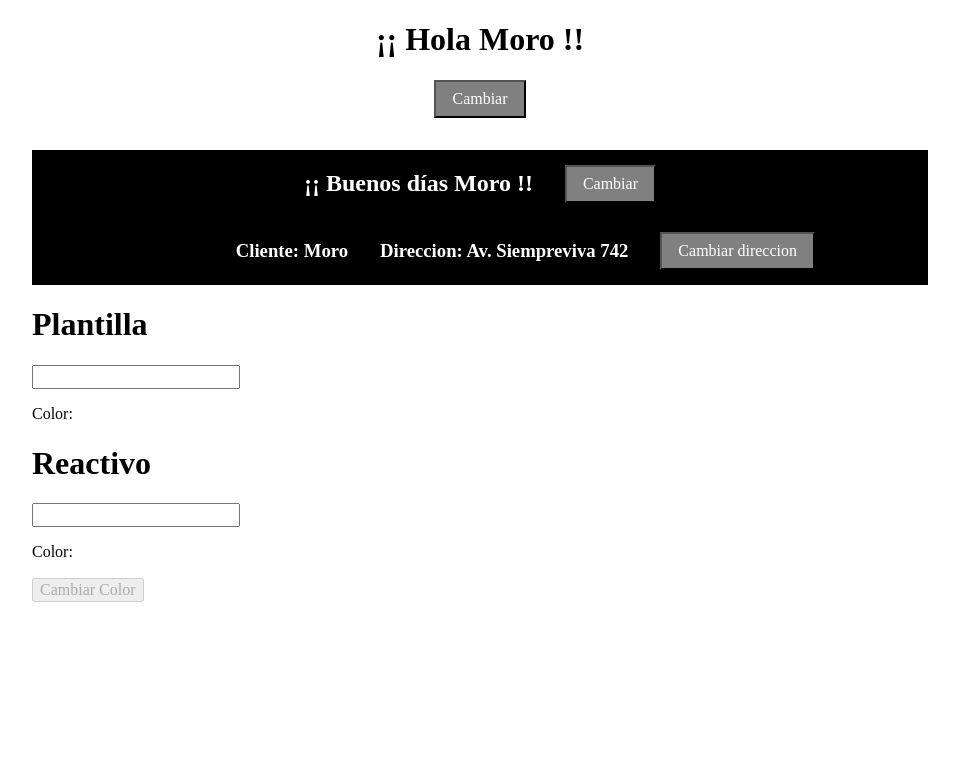
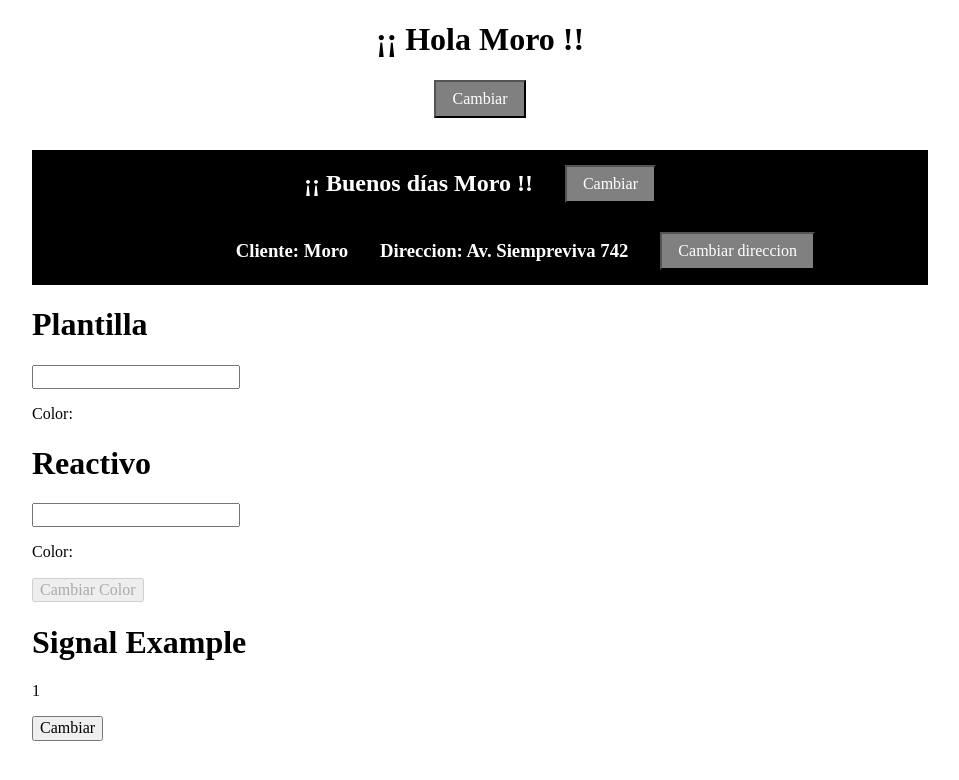
Before and after one commit to moro1982/prueba03, an Angular app: page / in a window 1280 px wide. Shown: the top 780 px of the page, without its empty margins (160-1119 px from the left). Built offline with nearby package versions, Linux system fonts and the light colour scheme.

Commit message:
Examples on Angular Signals

```diff
--- a/src/app/app.component.html
+++ b/src/app/app.component.html
@@ -20,4 +20,6 @@
     <app-plantilla></app-plantilla>
 
     <app-reactivo></app-reactivo>
+
+    <app-signal-example></app-signal-example>
 </main>
--- /dev/null
+++ b/src/app/signal-example/signal-example.component.html
@@ -0,0 +1,4 @@
+<h1> Signal Example </h1>
+<p> {{ quantity_() | json }} </p>
+
+<button (click)="cambiar()"> Cambiar </button>
--- /dev/null
+++ b/src/app/signal-example/signal-example.component.ts
@@ -0,0 +1,39 @@
+import { JsonPipe } from '@angular/common';
+import { Component, computed, effect, Signal, signal } from '@angular/core';
+
+@Component({
+  selector: 'app-signal-example',
+  imports: [JsonPipe],
+  templateUrl: './signal-example.component.html',
+  styleUrl: './signal-example.component.scss'
+})
+export class SignalExampleComponent {
+  quantity_ = signal<number>(1);
+
+  // Set
+  cambiar() {
+    this.quantity_.set(4);
+  }
+
+  // Update
+  incrementar() {
+    this.quantity_.update(actual => actual + 1);
+  }
+
+  // Señales de sólo lectura
+  writableSignal = signal<number>(0);
+  readOnlySignal : Signal<number>;
+  valorCalculado = computed(() => this.quantity_() % 2 == 0);
+  constructor() {
+    effect(() => { console.log("Hola " + this.quantity_() )});
+    effect(() => { console.log("Chau " + this.valorCalculado() )});
+    this.readOnlySignal = this.writableSignal.asReadonly()
+  }
+
+  // effect() ---> NO USAR FUERA DEL CONSTRUCTOR
+  // (debe usarse en contextos de inyección de dependencias)
+  // ngOnInit() {
+  //   effect(() => { console.log("Hola " + this.quantity_() )});  // ERROR
+  // }
+
+}
```
Also changed, not shown: src/app/app.component.ts (+7 -1 lines), src/app/signal-example/signal-example.component.scss (added), 1 other file (tests, documents, lock files or other folders).
